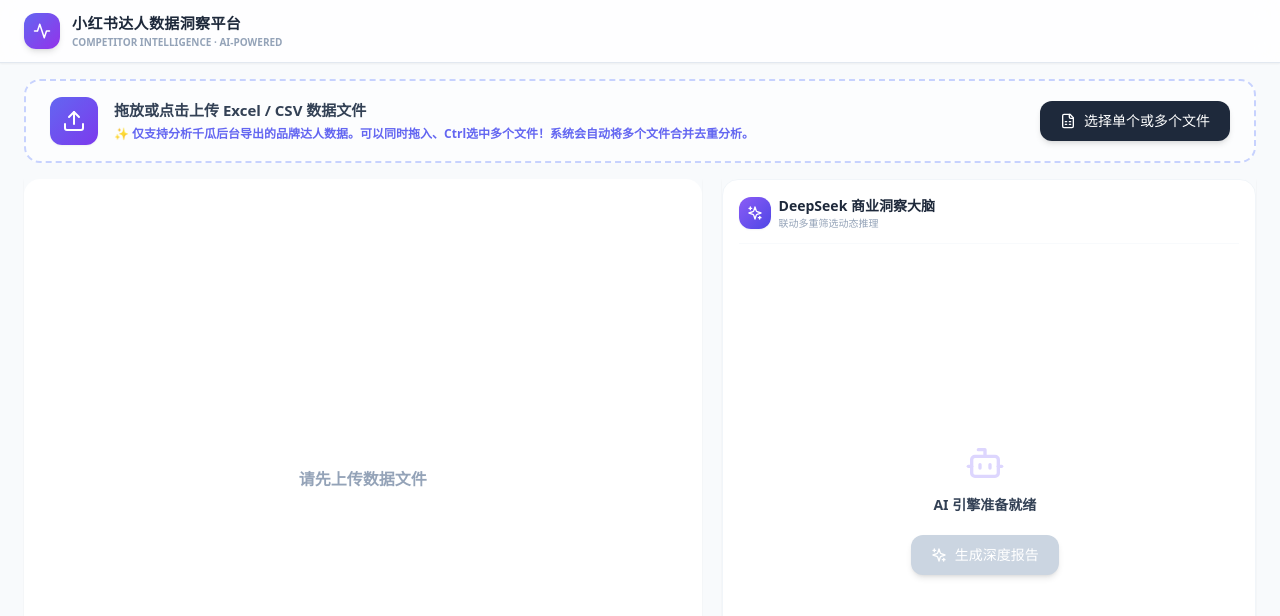
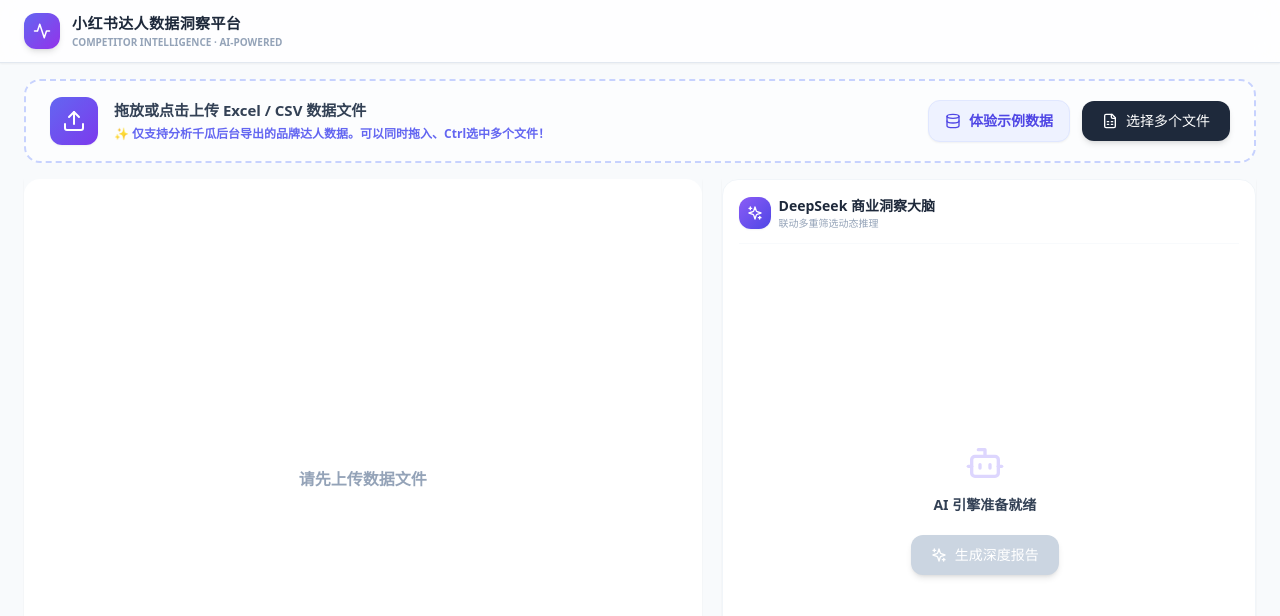
Before and after one commit to lin945448-cloud/ai-platform-new, a React (Vite) app: page / in a window 1280 px wide. Shown: the top 616 px of the page. Built offline with nearby package versions, Linux system fonts and the light colour scheme.

Commit message:
Update UploadBar.tsx

```diff
--- a/src/components/UploadBar.tsx
+++ b/src/components/UploadBar.tsx
@@ -1,8 +1,9 @@
 import React, { useRef, useState, useCallback } from 'react';
-import { Upload, CheckCircle, AlertCircle, FileSpreadsheet, Layers } from 'lucide-react';
+import { Upload, CheckCircle, AlertCircle, FileSpreadsheet, Layers, Database } from 'lucide-react';
 import * as XLSX from 'xlsx';
 import { ParsedData } from '../types';
 import { analyzeData, getEmptyData } from '../utils/parseData';
+import { getSampleRawRows } from '../utils/sampleData';
 
 interface Props {
   onDataLoaded: (data: ParsedData) => void;
@@ -22,7 +23,6 @@ export const UploadBar: React.FC<Props> = ({ onDataLoaded, currentData }) => {
     try {
       let allRows: any[] = [];
 
-      // 循环读取你上传的所有文件，自动合为一体！
       for (let i = 0; i < files.length; i++) {
         const file = files[i];
         const data = await file.arrayBuffer();
@@ -46,6 +46,26 @@ export const UploadBar: React.FC<Props> = ({ onDataLoaded, currentData }) => {
       onDataLoaded(getEmptyData());
     }
   }, [onDataLoaded]);
+
+  // 新增：一键加载内置的示例数据
+  const handleLoadSample = () => {
+    setState('processing');
+    setInfo('正在加载内置示例数据，请稍候...');
+
+    // 用个小延时做个假加载动画，让体验更逼真
+    setTimeout(() => {
+      try {
+        const sampleRows = getSampleRawRows();
+        const analyzed = analyzeData(sampleRows);
+        onDataLoaded(analyzed);
+        setState('success');
+        setInfo('示例数据加载完毕，快去体验吧！');
+      } catch (e: any) {
+        setState('error');
+        setInfo('示例数据加载失败，格式可能有误');
+      }
+    }, 600);
+  };
 
   const handleDrop = (e: React.DragEvent) => {
     e.preventDefault();
@@ -91,7 +111,7 @@ export const UploadBar: React.FC<Props> = ({ onDataLoaded, currentData }) => {
         {state === 'idle' && (
           <div>
             <p className="text-[15px] font-bold text-slate-700">拖放或点击上传 Excel / CSV 数据文件</p>
-            <p className="text-xs text-indigo-500 font-bold mt-1">✨ 仅支持分析千瓜后台导出的品牌达人数据。可以同时拖入、Ctrl选中多个文件！系统会自动将多个文件合并去重分析。</p>
+            <p className="text-xs text-indigo-500 font-bold mt-1">✨ 仅支持分析千瓜后台导出的品牌达人数据。可以同时拖入、Ctrl选中多个文件！</p>
           </div>
         )}
         {state === 'processing' && <p className="text-[15px] font-bold text-slate-700">{info}</p>}
@@ -109,9 +129,15 @@ export const UploadBar: React.FC<Props> = ({ onDataLoaded, currentData }) => {
         {state === 'error' && <p className="text-[15px] font-bold text-red-600">{info}</p>}
       </div>
 
-      <div className="flex-shrink-0">
+      {/* 修改：在原有按钮旁边增加了“加载示例数据”按钮，使用 flex gap-3 并排摆放 */}
+      <div className="flex-shrink-0 flex items-center gap-3">
+        {state === 'idle' && (
+          <button onClick={handleLoadSample} className="flex items-center gap-2 text-sm text-indigo-600 bg-indigo-50 hover:bg-indigo-100 border border-indigo-100 px-4 py-2.5 rounded-xl transition-all shadow-sm font-bold">
+            <Database size={16} /> 体验示例数据
+          </button>
+        )}
         <button onClick={() => fileInputRef.current?.click()} className="flex items-center gap-2 text-sm text-white bg-slate-800 hover:bg-slate-900 px-5 py-2.5 rounded-xl transition-all shadow-md font-medium">
-          <FileSpreadsheet size={16} /> 选择单个或多个文件
+          <FileSpreadsheet size={16} /> 选择多个文件
         </button>
       </div>
     </div>
```
